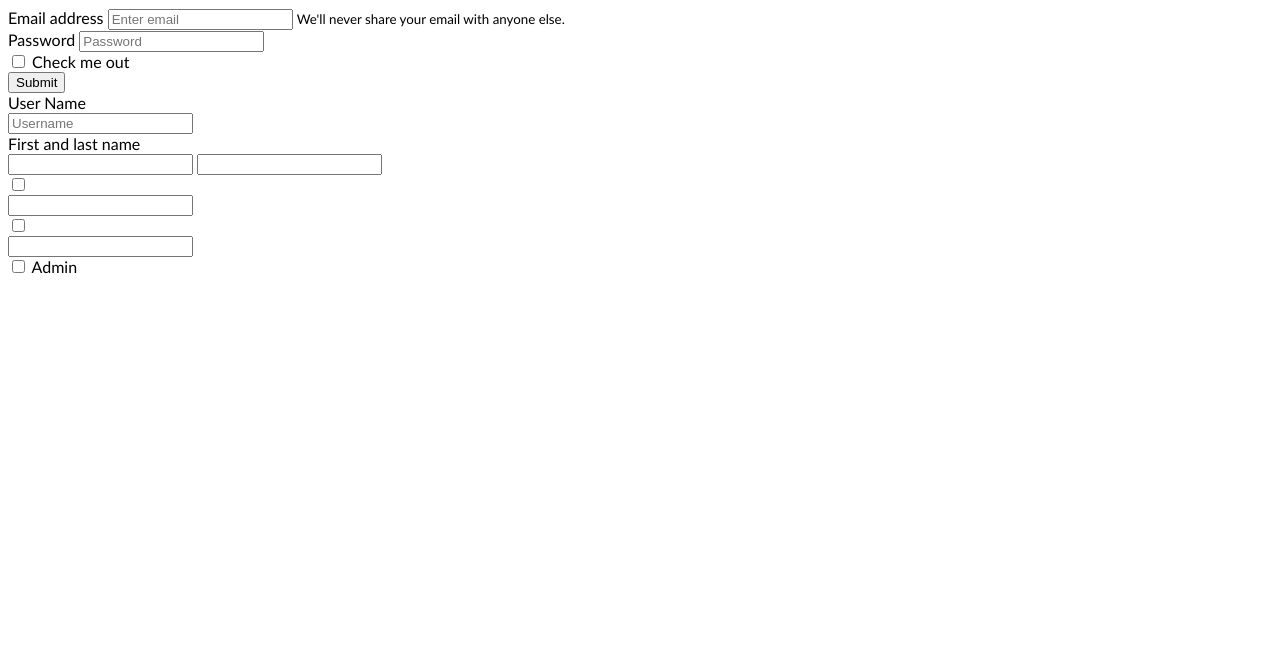
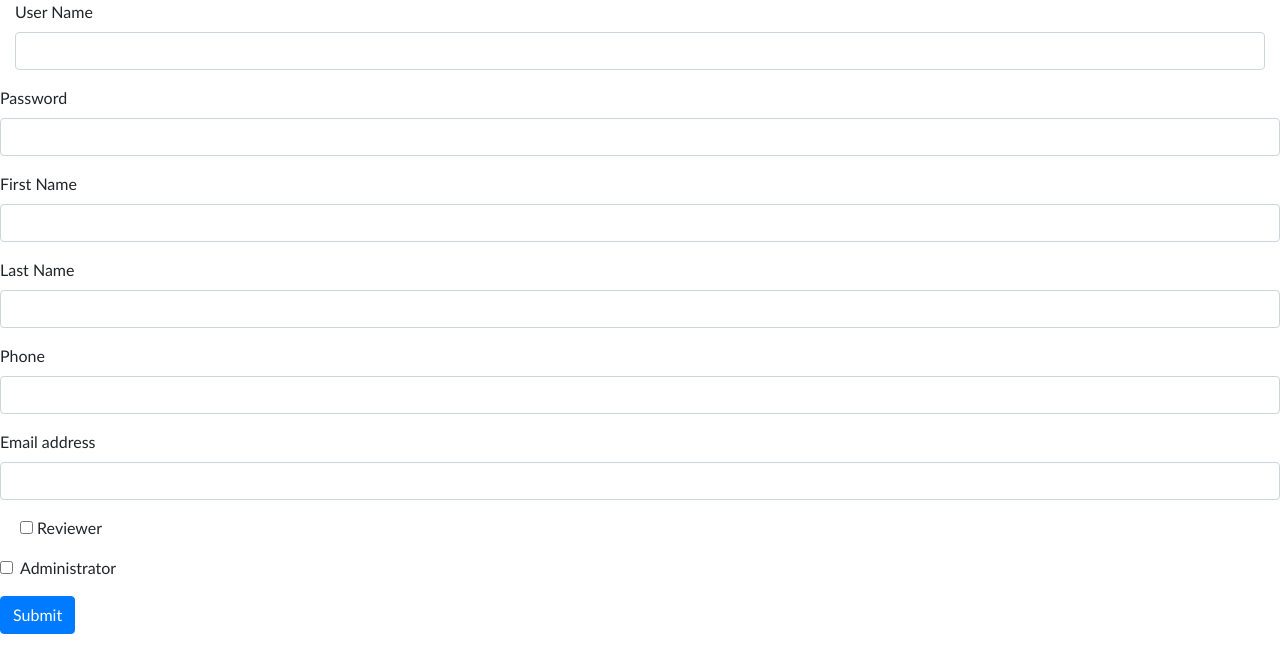
Before and after one commit to sheilaj1832/htmlpractice, a plain HTML site: page UserAdd.html in a window 1280 px wide. Drawn offline with nearby package versions, Linux system fonts and the light colour scheme.

Commit message:
UserAdd Bootstrap updates

```diff
--- a/UserAdd.html
+++ b/UserAdd.html
@@ -6,66 +6,49 @@
     <meta name="viewport" content="width=device-width, initial-scale=1.0">
     <meta http-equiv="X-UA-Compatible" content="ie=edge">
     <title>Document</title>
+    <link rel="stylesheet" href="https://stackpath.bootstrapcdn.com/bootstrap/4.1.3/css/bootstrap.min.css" integrity="sha384-MCw98/SFnGE8fJT3GXwEOngsV7Zt27NXFoaoApmYm81iuXoPkFOJwJ8ERdknLPMO" crossorigin="anonymous">
 </head>
 
-<body style = "font-family:'Gill Sans', 'Gill Sans MT', Calibri, 'Trebuchet MS', sans-serif">
-        <form>
-                <div class="form-group">
-                  <label for="exampleInputEmail1">Email address</label>
-                  <input type="email" class="form-control" id="exampleInputEmail1" aria-describedby="emailHelp" placeholder="Enter email">
-                  <small id="emailHelp" class="form-text text-muted">We'll never share your email with anyone else.</small>
-                </div>
-                <div class="form-group">
-                  <label for="exampleInputPassword1">Password</label>
-                  <input type="password" class="form-control" id="exampleInputPassword1" placeholder="Password">
-                </div>
-                <div class="form-group form-check">
-                  <input type="checkbox" class="form-check-input" id="exampleCheck1">
-                  <label class="form-check-label" for="exampleCheck1">Check me out</label>
-                </div>
-                <button type="submit" class="btn btn-primary">Submit</button>
-              </form>
-
-    <div class="input-group mb-3">
-        <div class="input-group-prepend">
-            <span class="input-group-text" id="basic-addon1">User Name</span>
+<body style="font-family:'Gill Sans', 'Gill Sans MT', Calibri, 'Trebuchet MS', sans-serif">
+    <form>
+        <div class="form-group col">
+            <label for="InputUserName">User Name</label>
+            <input type="text" class="form-control" id="username">
         </div>
-        <input type="text" class="form-control" placeholder="Username" aria-label="Username" aria-describedby="basic-addon1">
-    </div>
-
-    <div class="input-group">
-        <div class="input-group-prepend">
-            <span class="input-group-text">First and last name</span>
+        <div class="form-group">
+            <label for="inputPassword">Password</label>
+            <input type="password" class="form-control" id="password">
         </div>
-        <input type="text" aria-label="First name" class="form-control">
-        <input type="text" aria-label="Last name" class="form-control">
-    </div>
+        <div class="form-group">
+            <label for="InputFirstName">First Name</label>
+            <input type="text" class="form-control" id="firstName">
+        </div>
+        <div class="form-group">
+            <label for="InputLastName">Last Name</label>
+            <input type="text" class="form-control" id="lastName">
+        </div>
+        <div class="form-group">
+            <label for="Phone">Phone</label>
+            <input type="text" class="form-control" id="phone">
+        </div>
+        <div class="form-group">
+            <label for="InputEmail">Email address</label>
+            <input type="email" class="form-control" id="email">
+        </div>
+        <div class="form-group form-check">
+            <input type="checkbox" class="Check-input" id="isReviewer">
+            <label class="form-check-label" for="exampleCheck1">Reviewer</label>
+        </div>
+        <div class="form-group form-check">
+            <input type="checkbox" class="form-check-input" id="isAdmin">
+            <label class="form-check-label" for="exampleCheck1">Administrator</label>
+        </div>
+        <button type="submit" class="btn btn-primary">Submit</button>
 
 
 
-    <div class="input-group mb-3">
-        <div class="input-group-prepend">
-            <div class="input-group-text">
-                <input type="checkbox" aria-label="Reviewer">
-            </div>
-        </div>
-        <input type="text" class="form-control" aria-label="isReviewer">
-    </div>
-    <div class="input-group mb-3">
-        <div class="input-group-prepend">
-            <div class="input-group-text">
-                <input type="checkbox" aria-label="Admin">
-            </div>
-        </div>
-        <input type="text" class="form-control" aria-label="isAdmin">
-    </div>
+    </form>
 
-    <div class="form-check">
-            <input class="form-check-input" type="checkbox" value="" id="isAdmin">
-            <label class="form-check-label" for="isAdmin">
-            Admin
-            </label>
-          </div>
 </body>
 
 </html>
```
